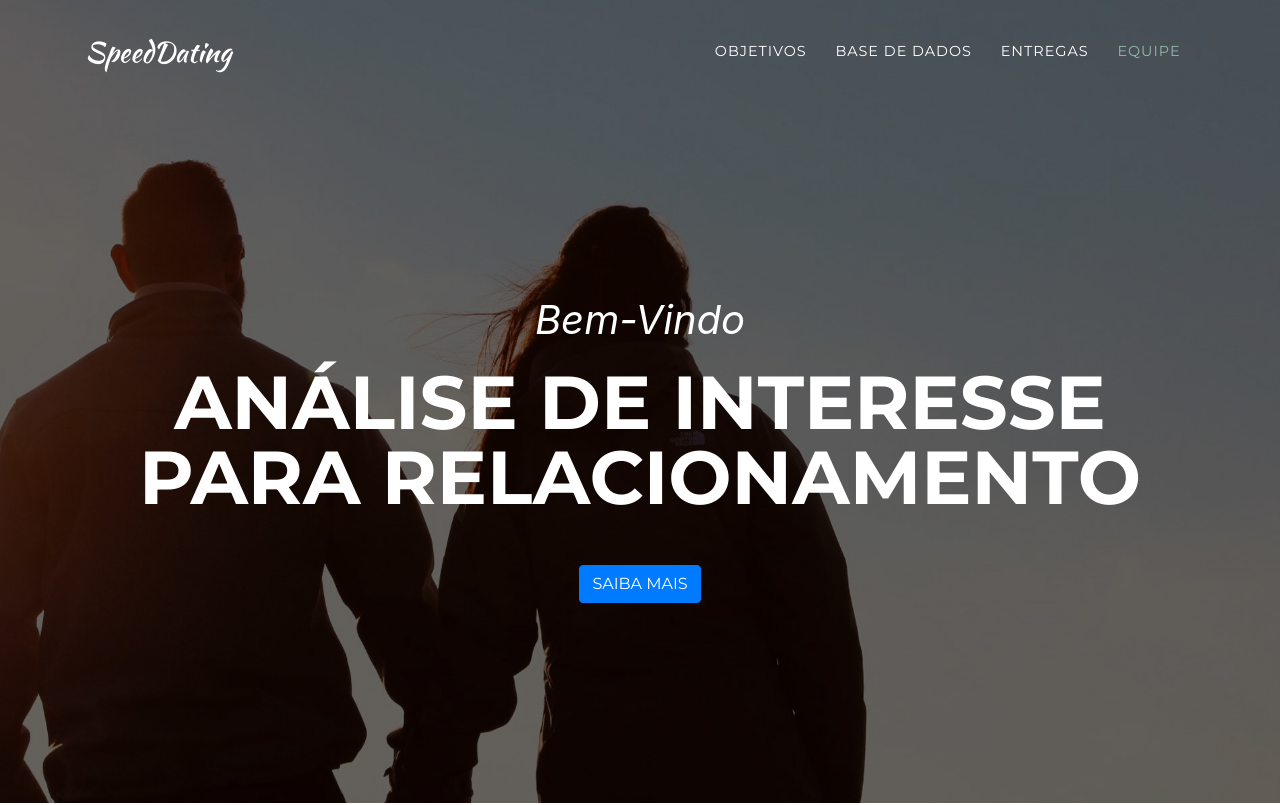
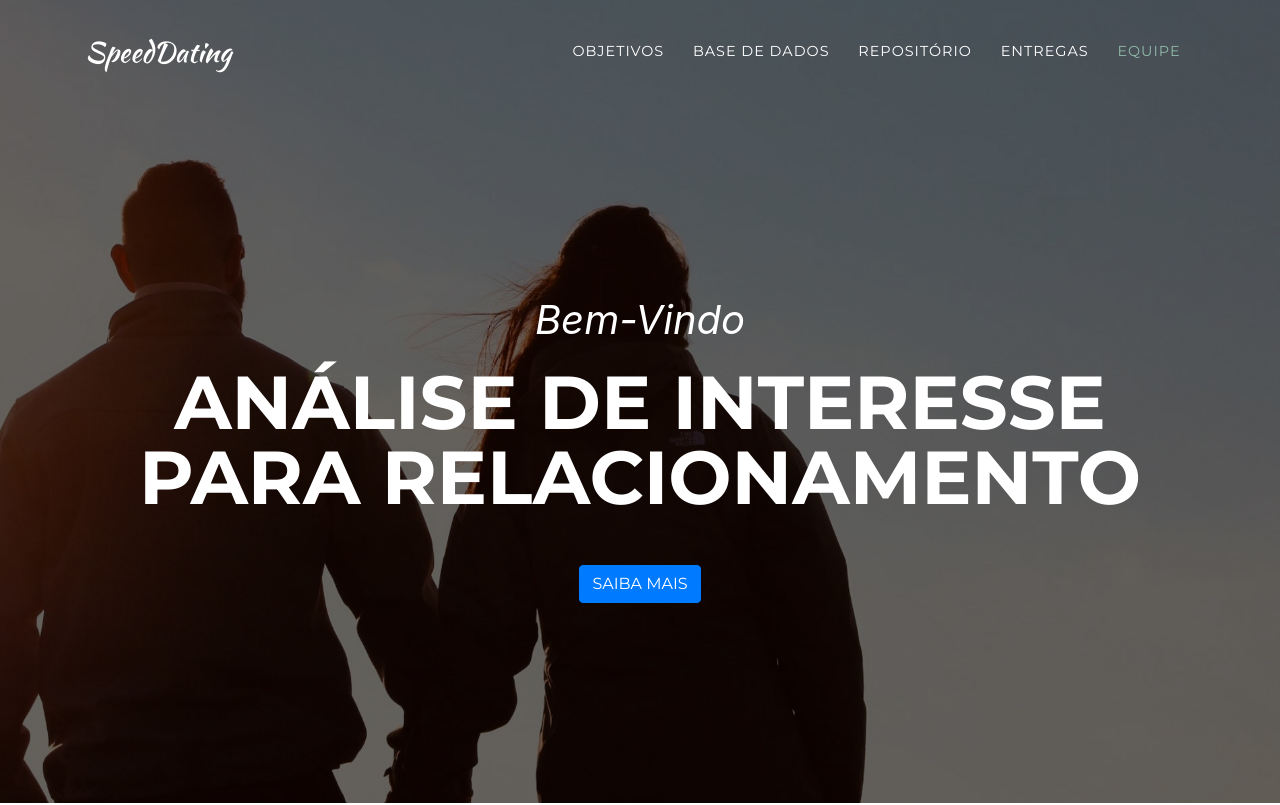
Before and after one commit to SpeedDating/SpeedDating.github.io, a website with bundled scripts: page index.html in a window 1280 px wide. Shown: the top 805 px of the page. Built offline with nearby package versions, Linux system fonts and the light colour scheme; a web font is replaced by a local one.

Commit message:
Update index.html

```diff
--- a/index.html
+++ b/index.html
@@ -42,6 +42,9 @@
           </li>
           <li class="nav-item">
             <a class="nav-link js-scroll-trigger" href="#database">Base de Dados</a>
+          </li>
+          <li class="nav-item">
+            <a class="nav-link js-scroll-trigger" href="https://github.com/SpeedDating">Repositório</a>
           </li>
           <li class="nav-item">
             <a class="nav-link js-scroll-trigger" href="#entregas">Entregas</a>
```
